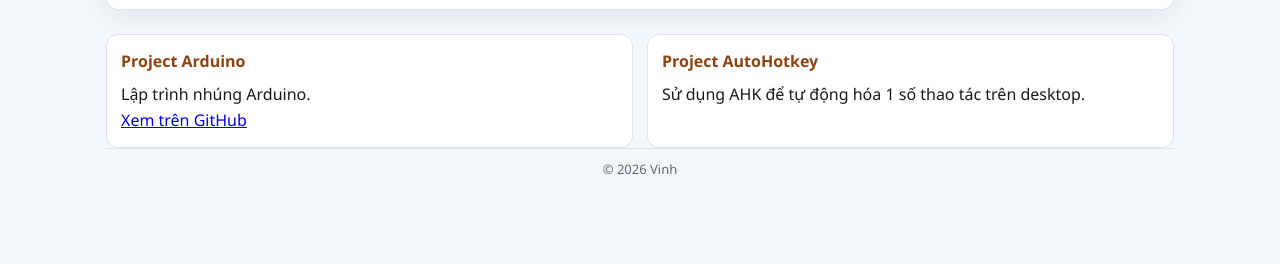
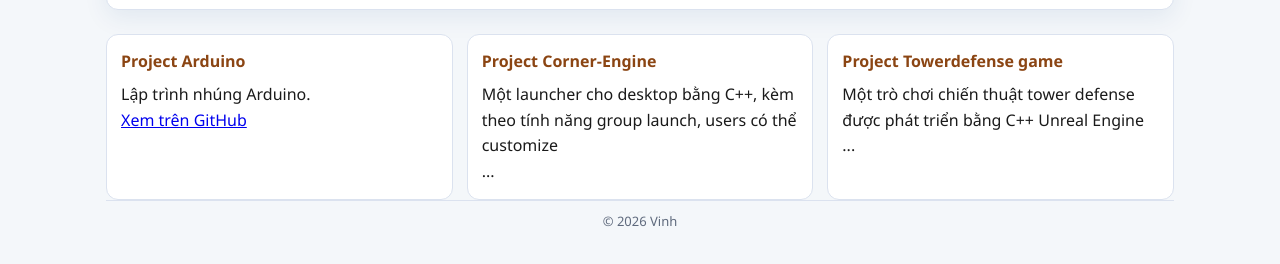
Before and after one commit to hqvinh-nguyen/hqvinh-nguyen.github.io, a plain HTML site: page html/Projects.html in a window 1280 px wide. Shown: the part 218-482 px from the top of the page. Drawn offline with Linux system fonts and the light colour scheme.

Commit message:
More infos of present

```diff
--- a/html/Projects.html
+++ b/html/Projects.html
@@ -36,8 +36,14 @@
                     <p><a href="https://github.com/hqvinh-nguyen/Arduino-System.git" target="_blank">Xem trên GitHub</a></p>
                 </article>
                 <article class="card">
-                    <h4>Project AutoHotkey</h4>
-                    <p>Sử dụng AHK để tự động hóa 1 số thao tác trên desktop.</p>
+                    <h4>Project Corner-Engine</h4>
+                    <p>Một launcher cho desktop bằng C++, kèm theo tính năng group launch, users có thể customize</p>
+                    <p>...</p>
+                </article>
+                <article class="card">
+                    <h4>Project Towerdefense game</h4>
+                    <p>Một trò chơi chiến thuật tower defense được phát triển bằng C++ Unreal Engine</p>
+                    <p>...</p>
                 </article>
             </section>
         </main>
```
Also changed, not shown: html/achivements.html (+4 -4 lines).
